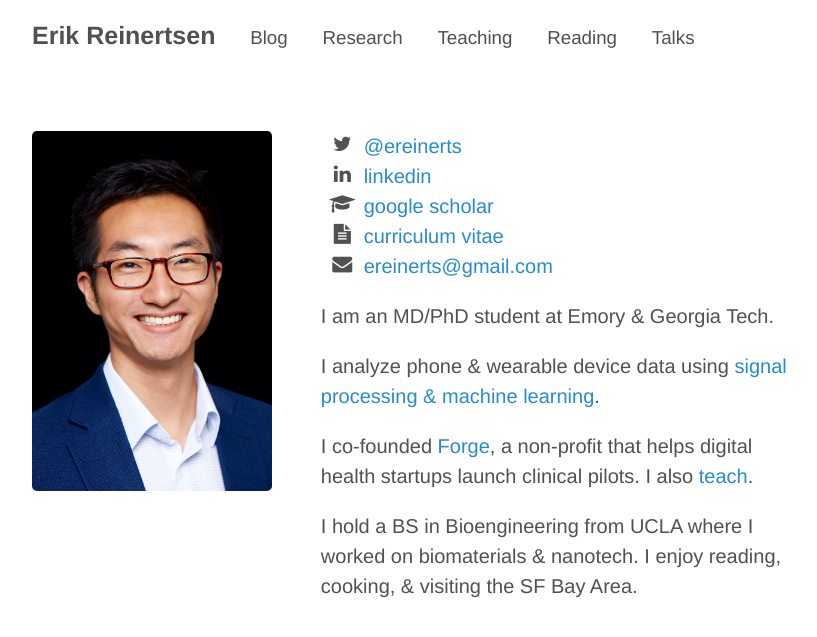
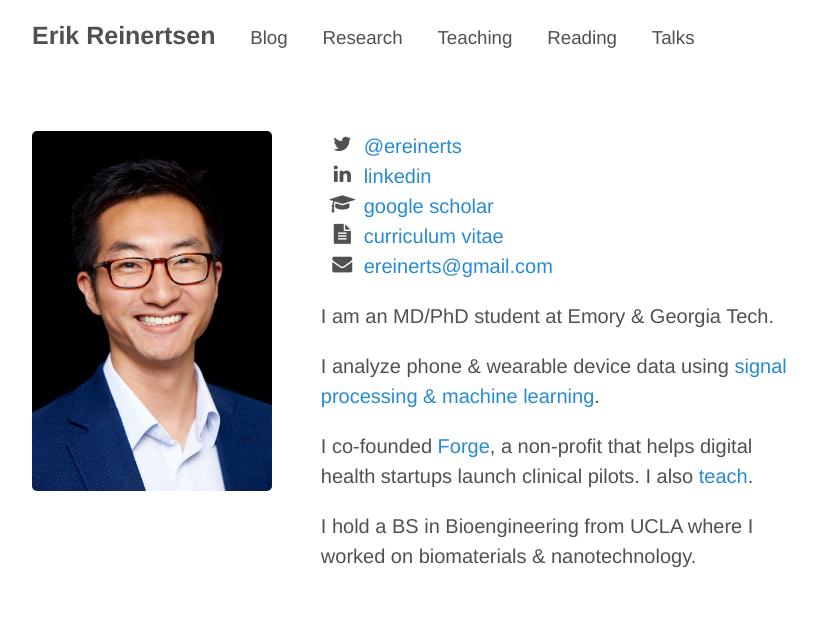
Before and after one commit to erikr/erikr.github.io, a Jekyll site: the page built from index.html, in a window 1280 px wide. Shown: the top 637 px of the page, without its empty margins (228-1045 px from the left). Built offline with Jekyll 4.4.1, drawn with Linux system fonts in a browser that asks for light colours; nearby versions of some CDN libraries.

Commit message:
revised bio

```diff
--- a/index.html
+++ b/index.html
@@ -22,7 +22,7 @@ title: "Home"
 
 <p>I co-founded <a href="http://forgehealth.org">Forge</a>, a non-profit that helps digital health startups launch clinical pilots. I also <a href="http://erikreinertsen.com/teaching">teach</a>.</p>
 
-<p>I hold a BS in Bioengineering from UCLA where I worked on biomaterials & nanotech. I enjoy reading, cooking, & visiting the SF Bay Area.</p>
+<p>I hold a BS in Bioengineering from UCLA where I worked on biomaterials & nanotechnology.</p>
 
 </div>
 
```
